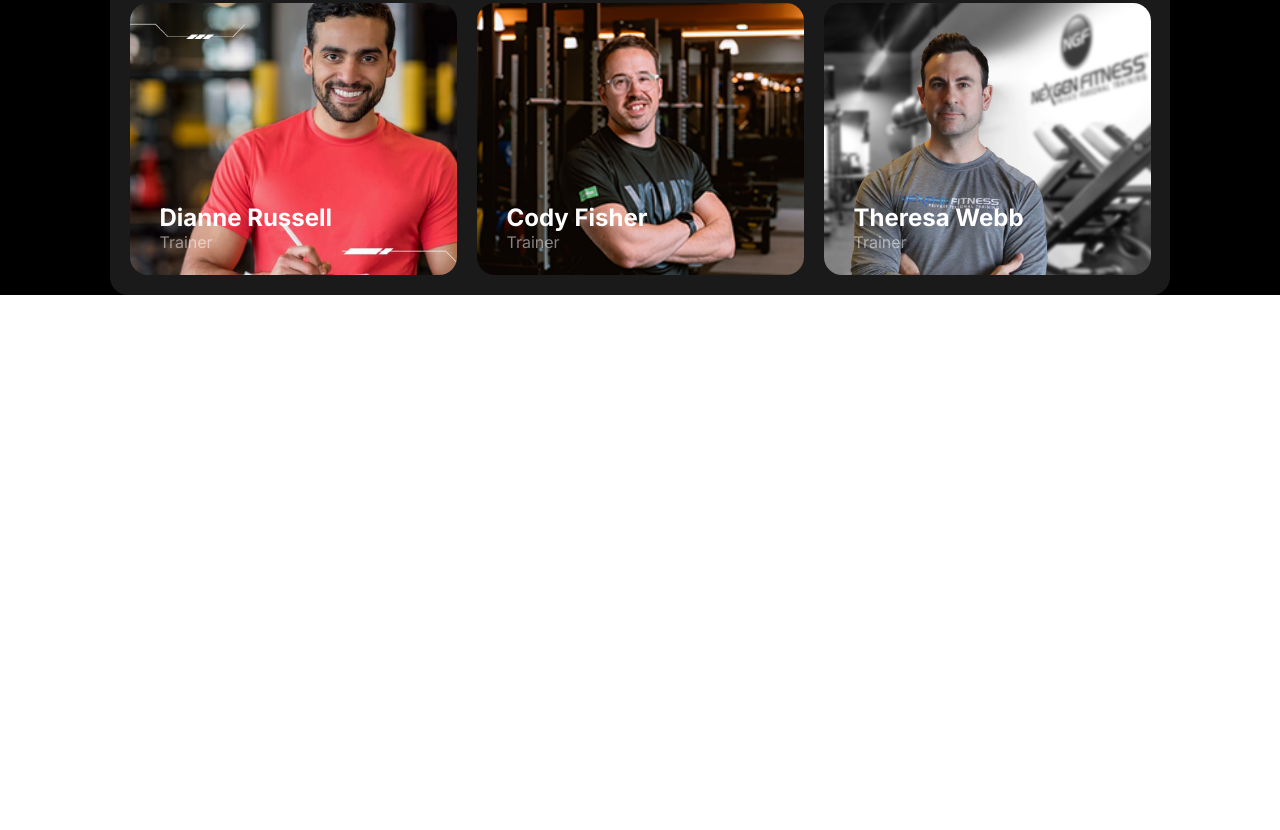
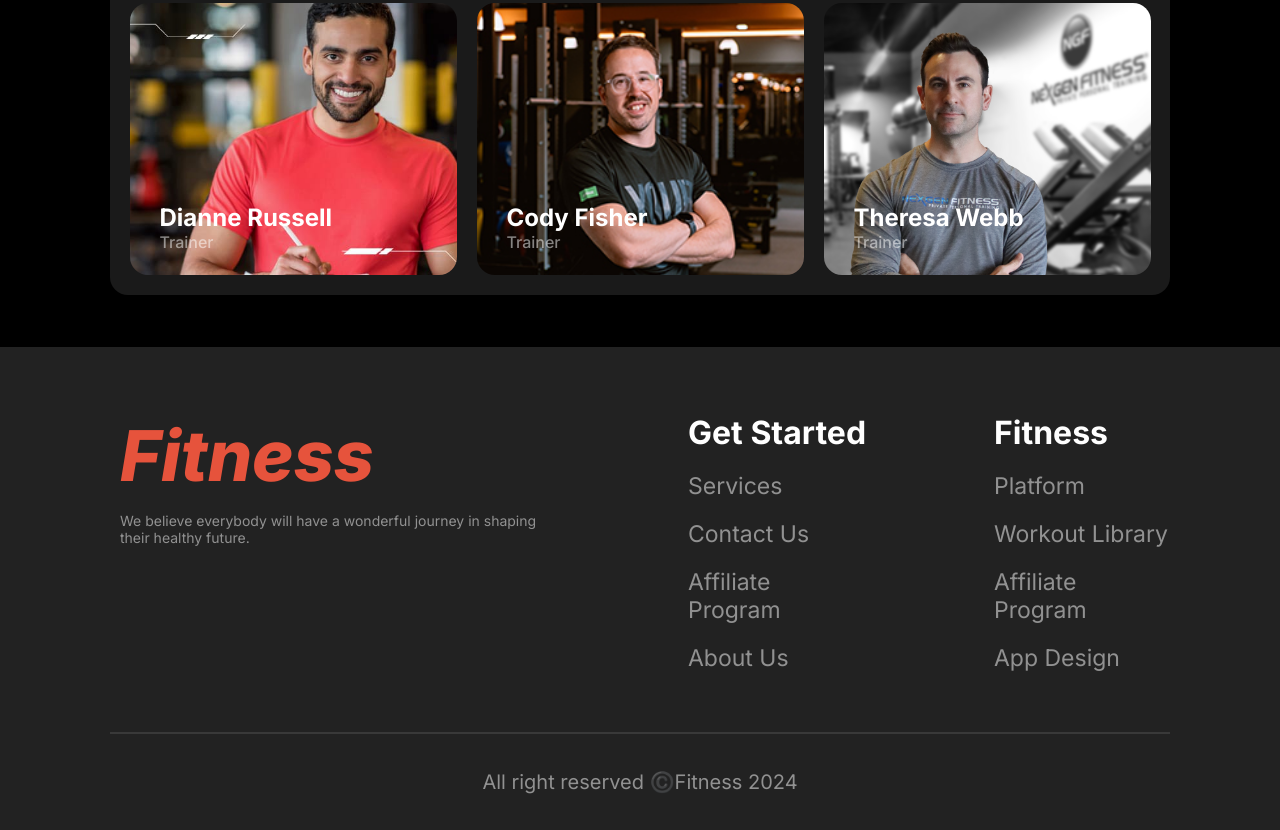
Before and after one commit to Hisham-Raiyan/Assignment-2, a plain HTML site: page index.html in a window 1280 px wide. Shown: the part 3049-3879 px from the top of the page. Before the commit the page ends 3344 px from the top, so only its background shows below. Drawn offline with Linux system fonts and the light colour scheme; a web font is replaced by a local one.

Commit message:
Footer Section Done

```diff
--- a/index.html
+++ b/index.html
@@ -208,7 +208,29 @@
 
     </main>
     <footer>
-
+        <section class="fitness container-center max-width">
+            <div class="fitness-title">
+                <h1 class="orange">Fitness</h1>
+                <p class="title-content semi-white">We believe everybody will have a wonderful journey in shaping their healthy future.</p>
+            </div>
+            <div class="fitness-topics">
+                <h2 class="white">Get Started</h2>
+                <p class="semi-white">Services</p>
+                <p class="semi-white">Contact Us</p>
+                <p class="semi-white">Affiliate Program</p>
+                <p class="semi-white">About Us</p>
+            </div>
+            <div class="fitness-topics">
+                <h2 class="white">Fitness</h2>
+                <p class="semi-white">Platform</p>
+                <p class="semi-white">Workout Library</p>
+                <p class="semi-white">Affiliate Program</p>
+                <p class="semi-white">App Design</p>
+            </div>
+        </section>
+          <section class="copy container-center max-width semi-white">
+            <p>All right reserved ©️Fitness 2024</p>
+          </section>
     </footer>
 
 </body>
--- a/styles/style.css
+++ b/styles/style.css
@@ -356,6 +356,7 @@ header{
 
 .team {
     margin-top: 4%;
+    padding-bottom: 4%;
 }
 
 .team-title {
@@ -420,5 +421,56 @@ header{
 }
 
 .name p {
-    font-size: 500;
+    font-weight: 500;
 }
+
+footer {
+    background-color: #222222;
+    padding-top: 66px;
+}
+
+.fitness {
+    display: grid;
+    grid-template-columns: repeat(3, 1fr);
+    gap: 125px;
+    margin-bottom: 79px;
+    padding-left: 10px;
+}
+
+.fitness-title {
+    width: 443px;
+    height: 176px;
+}
+
+.fitness-title h1 {
+    font-size: 70px;
+    font-weight: 800;
+    font-style: italic;
+}
+
+.fitness-title p {
+    font-size: 14px;
+}
+
+.fitness-topics {
+    width: 181px;
+    height: 240px;
+}
+
+.fitness-topics h2 {
+    margin-bottom: 12px;
+    font-size: 32px;
+}
+
+.fitness-topics p {
+    margin-top: 20px;
+    font-size: 23px;
+}
+
+.copy {
+    text-align: center;
+    font-size: 20px;
+    padding-top: 36px;
+    padding-bottom: 36px;
+    border-top: 2px solid #ffffff1a;
+}
```
